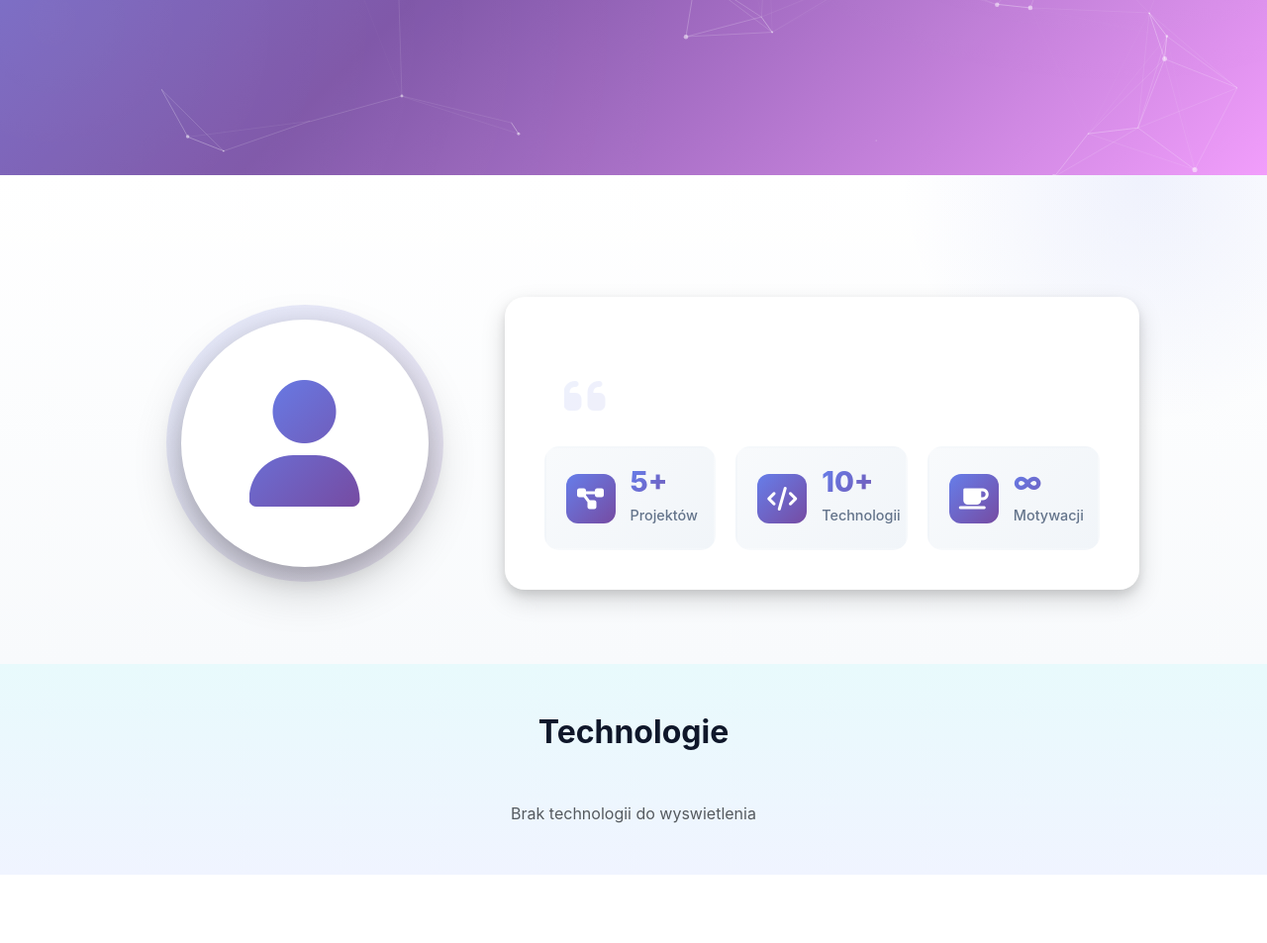
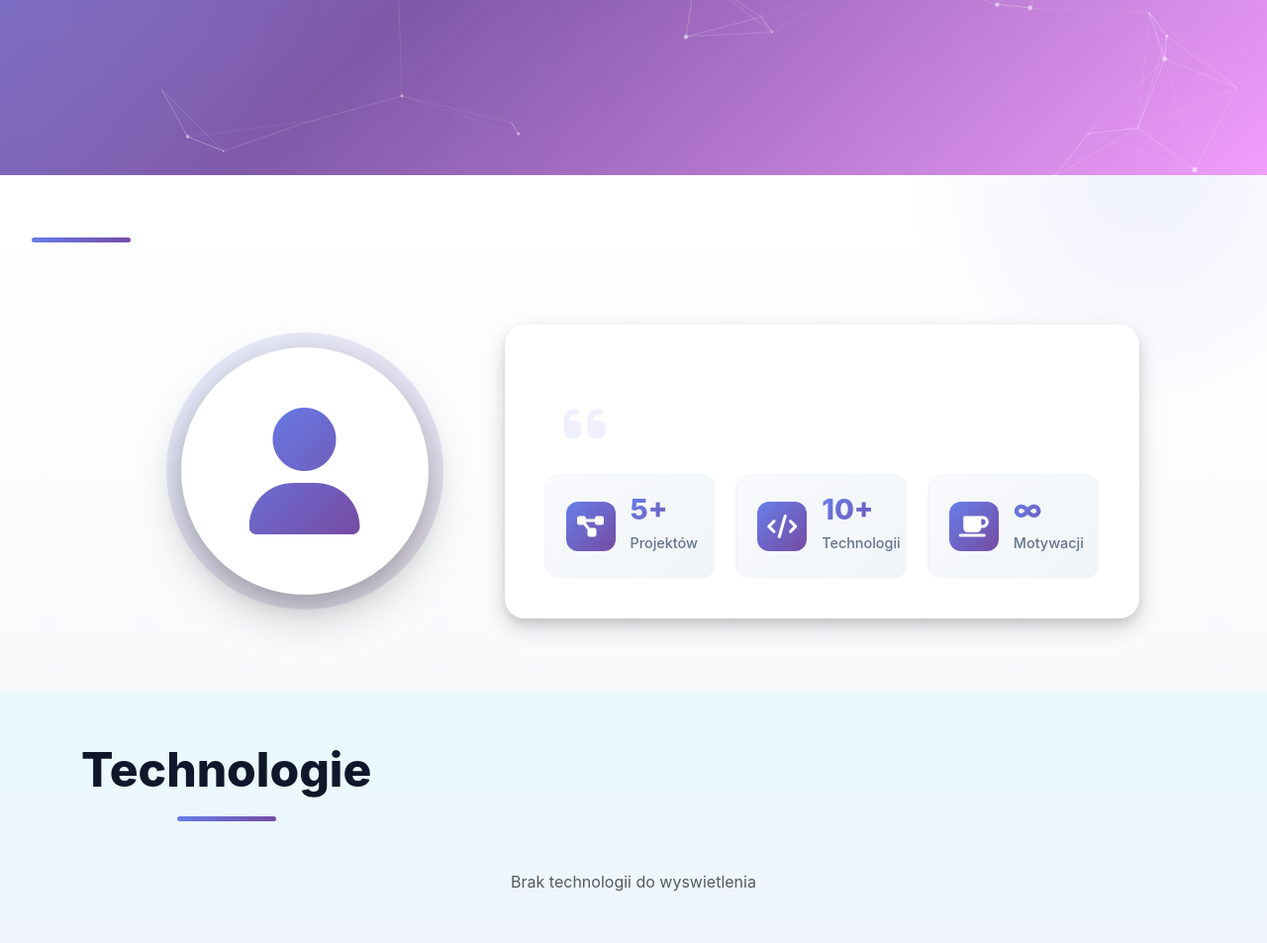
Before and after one commit to zuzmaz23/portfolio-website-project1, a Django app: template portfolio/templates/portfolio/home.html in a window 1280 px wide. Shown: the part 623-1576 px from the top of the page at 99% size. Before the commit the page ends 1507 px from the top, so only its background shows below. Run offline with Django 3.2, Linux system fonts and the light colour scheme; the template is opened without the code that fills it, so the values that code supplies are empty.

Commit message:
add section titles styles

```diff
--- a/portfolio/static/portfolio/css/style.css
+++ b/portfolio/static/portfolio/css/style.css
@@ -486,3 +486,28 @@ h1, h2, h3, h4, h5, h6 {
     margin: 0;
     line-height: 1.3;
 }
+section{
+    padding: 100px 0;
+    scroll-margin-top: 70px;
+}
+
+.section-title{
+    font-size: clamp(2rem, 4vw, 3rem);
+    font-weight: 800;
+    position: relative;
+    display: inline-block;
+    padding-bottom: 20px;
+    margin-bottom: 60px;
+
+}
+.section-title::after{
+    content: '';
+    position: absolute;
+    bottom: 0;
+    left: 50%;
+    transform: translateX(-50%);
+    width: 100px;
+    height: 5px;
+    background: var(--gradient-primary);
+    border-radius: 3px;
+}
```
